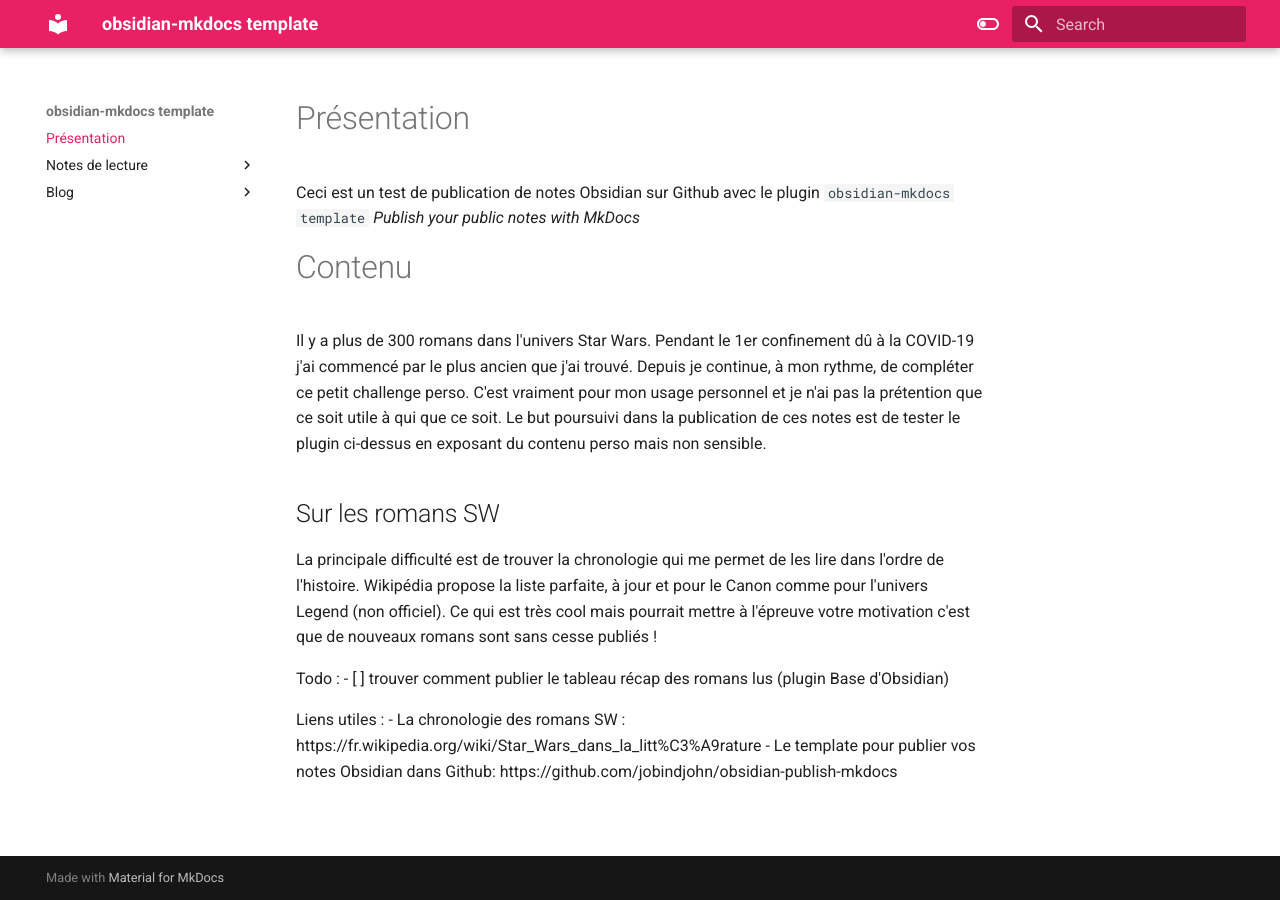
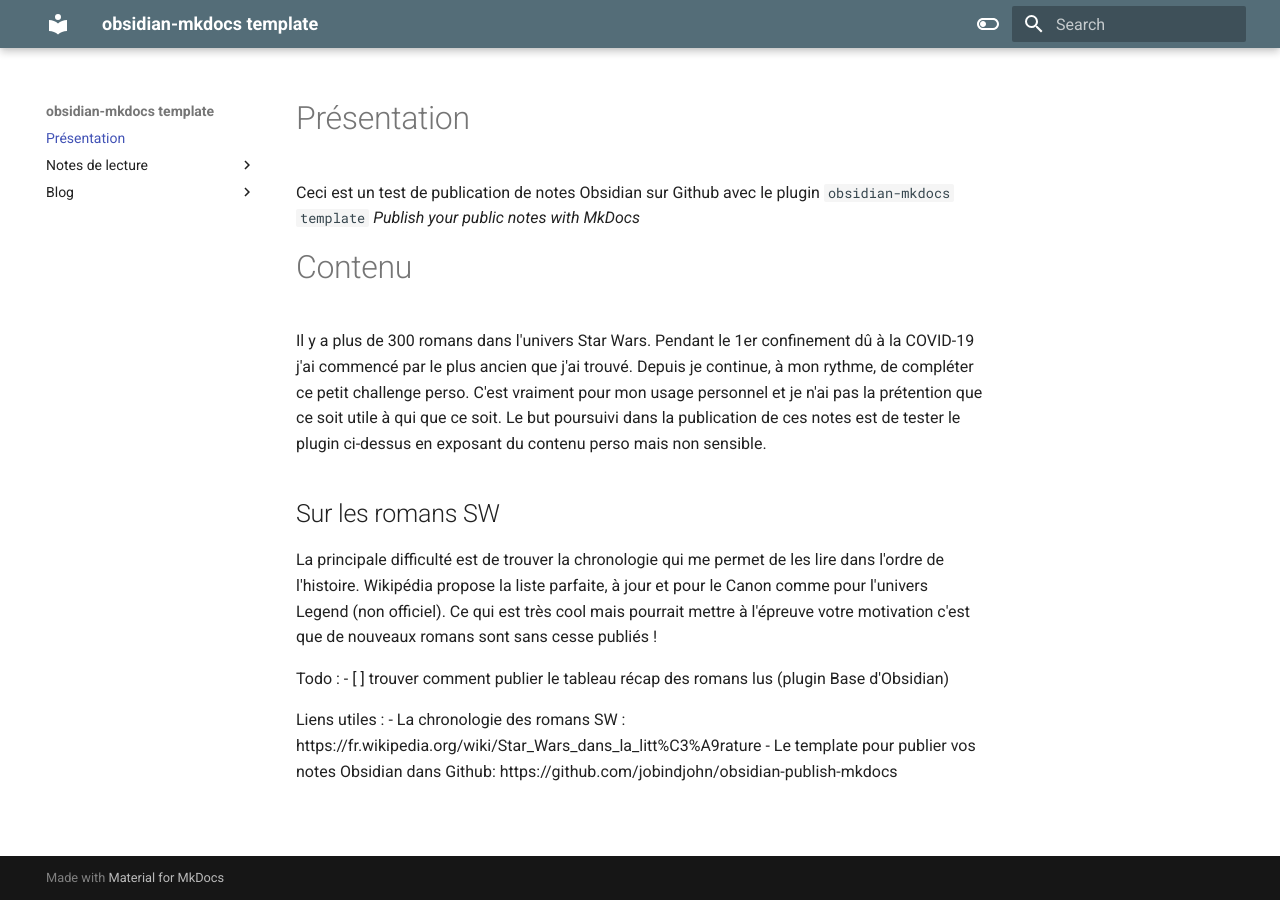
Before and after one commit to Hullaballo2001/LireSW, an MkDocs documentation site: the page built from docs/Index.md, in a window 1280 px wide. Built offline with MkDocs 1.6.1 and Material for MkDocs 9.7.7, drawn with Linux system fonts in a browser that asks for light colours.

Commit message:
Update mkdocs.yml
Adopte config theme Blue Book (fix icons)

```diff
--- a/mkdocs.yml
+++ b/mkdocs.yml
@@ -1,25 +1,26 @@
 site_name: obsidian-mkdocs template
 
 theme:
-    name: 'material'
-    icon:
-      repo: fontawesome/brands/github
-    palette:
-
+  name: material
+ # logo: img/logo.bmp  # ← change par ton logo ou commente
+  features:
+    - navigation.instant
+    - navigation.top
+    - content.code.annotate
+  palette:
     # Light mode
-    - media: "(prefers-color-scheme: light)"
+    - media: '(prefers-color-scheme: light)'
       scheme: default
-      primary: pink
-      accent: indigo
+      primary: blue grey
+      accent: light blue
       toggle:
         icon: material/toggle-switch-off-outline
         name: Switch to dark mode
-
     # Dark mode
-    - media: "(prefers-color-scheme: dark)"
+    - media: '(prefers-color-scheme: dark)'
       scheme: slate
-      primary: pink
-      accent: blue
+      primary: blue grey
+      accent: light blue
       toggle:
         icon: material/toggle-switch
         name: Switch to light mode
```
